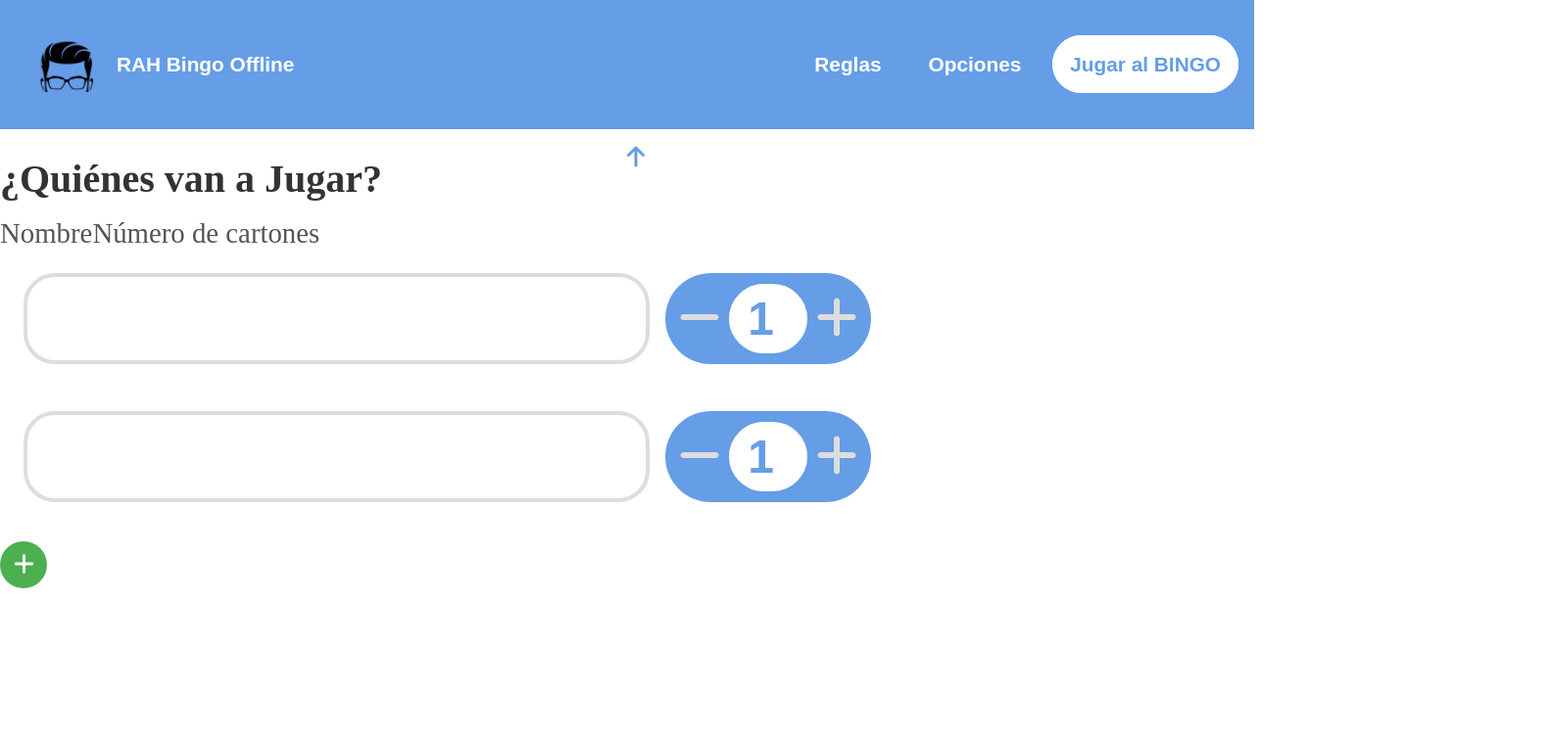
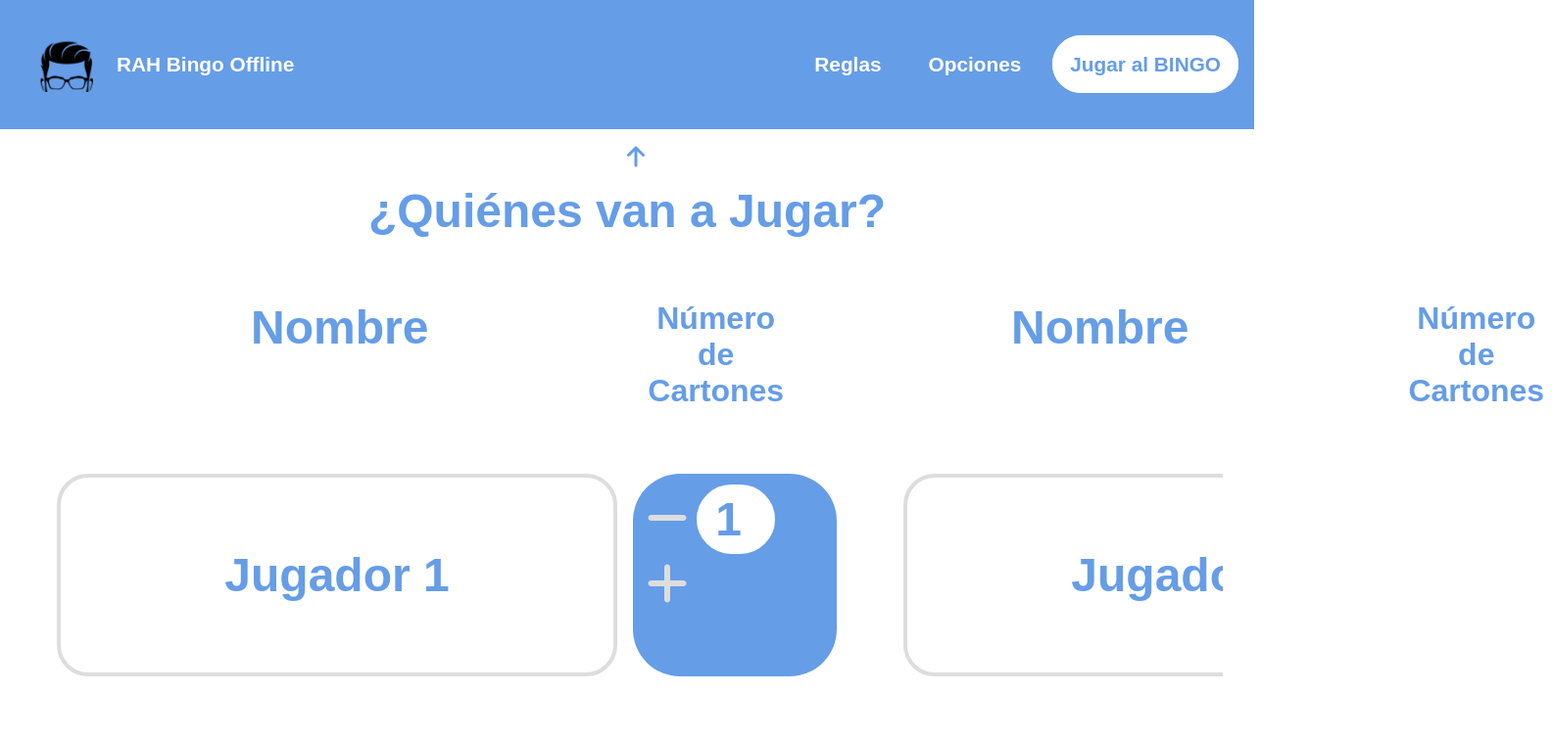
Before and after one commit to Raulacinherrero/rahbingo, a React (Create React App) app: page / in a window 1280 px wide. Shown: the top 755 px of the page at 98% size, 1584 px wide, since content can reach past the window. Built offline with nearby package versions, Linux system fonts and the light colour scheme.

Commit message:
how many players finished

```diff
--- a/src/components/HowManyPlayers/HowManyPlayers.tsx
+++ b/src/components/HowManyPlayers/HowManyPlayers.tsx
@@ -12,20 +12,19 @@ interface Player {
 
 const HowManyPlayers = () => {
     const [players, setPlayers] = useState<Player[]>([
-        { id: 0, name: '', cards: 0 },
-        { id: 1, name: '', cards: 0 }
+        { id: 0, name: 'Jugador 1', cards: 0 },
+        { id: 1, name: 'Jugador 2', cards: 0 }
     ]);
 
     const handleAddPlayer = () => {
         const existingIds = players.map(player => player.id);
         let newId = 0;
         while (existingIds.includes(newId)) {
-          newId++;
+            newId++;
         }
-        const newPlayer = { id: newId, name: '', cards: 0 };
+        const newPlayer = { id: newId, name: `Jugador ${newId + 1}`, cards: 0 };
         setPlayers([...players, newPlayer]);
-      };
-
+    };
 
     const handleRemovePlayer = (id: number) => {
         const updatedPlayers = players.filter(player => player.id !== id);
@@ -42,9 +41,23 @@ const HowManyPlayers = () => {
     return (
         <div className='HowManyPlayers-container'>
             <h1 className='title'>¿Quiénes van a Jugar?</h1>
+            <div className='texts'>
+                <div className='text'>
+                    <span className='name-span'>Nombre</span>
+                    <div className='ncards-span'>
+                        <span>Número de</span>
+                        <span>Cartones</span>
+                    </div>
+                </div>
+                <div className='text'>
+                    <span className='name-span'>Nombre</span>
+                    <div className='ncards-span'>
+                        <span>Número de</span>
+                        <span>Cartones</span>
+                    </div>
+                </div>
+            </div>
             <div className='nplayer-container'>
-                <span className='name-span'>Nombre</span>
-                <span className='ncards-span'>Número de cartones</span>
                 {players.map(player => (
                     <div key={player.id} className='player-container'>
                         <NewPlayer
@@ -63,9 +76,13 @@ const HowManyPlayers = () => {
                         )}
                     </div>
                 ))}
-                <button onClick={handleAddPlayer} className='NewPlayer-button'>
-                    <FontAwesomeIcon icon={faPlus} />
-                </button>
+                {players.length < 10 && (
+                    <div className='NewPlayer-button-container' onClick={handleAddPlayer}>
+                        <button className='NewPlayer-button'>
+                            <FontAwesomeIcon icon={faPlus} />
+                        </button>
+                    </div>
+                )}
             </div>
         </div>
     );
--- a/src/components/HowManyPlayers/how-many-players.scss
+++ b/src/components/HowManyPlayers/how-many-players.scss
@@ -1,60 +1,124 @@
 .HowManyPlayers-container {
+    .title {
+        font-weight: bold;
+        padding: 0.5rem;
+        font-size: 3rem;
+        font-family: sans-serif;
+        color: hsl(214, 73%, 65%);
+        text-align: center;
+        margin: 3rem;
+    }
 
-    .title {
-        font-size: 2.5rem;
-        color: #333;
-        margin-bottom: 1rem;
+    .texts {
+        display: grid;
+        grid-template-columns: repeat(2, 1fr);
+        margin: 2rem;
+
+        .text {
+            display: flex;
+            justify-content: left;
+
+            .name-span {
+                font-weight: bold;
+                padding: 0.5rem;
+                font-size: 3rem;
+                font-family: sans-serif;
+                color: hsl(214, 73%, 65%);
+                text-align: center;
+                margin-left: 13.5rem;
+            }
+
+            .ncards-span {
+                font-weight: bold;
+                padding: 0.5rem;
+                font-size: 2rem;
+                font-family: sans-serif;
+                color: hsl(214, 73%, 65%);
+                text-align: center;
+                margin-left: 13rem;
+
+                span {
+                    display: block;
+                }
+            }
+        }
     }
 
     .nplayer-container {
-        flex-direction: column;
-
-        .name-span {
-            font-size: 1.8rem;
-            color: #555;
-            margin-bottom: 0.5rem;
-        }
-
-        .ncards-span {
-            font-size: 1.8rem;
-            color: #555;
-            margin-bottom: 0.5rem;
-        }
+        display: grid;
+        grid-template-columns: repeat(2, 1fr);
+        grid-gap: 1rem;
+        margin: 2rem;
+        overflow-y: auto;
+        max-height: 310px;
 
         .player-container {
             display: flex;
+            margin: 1px;
 
             .DeletePlayer-button {
                 background-color: #f44336;
                 color: #fff;
-                font-size: 1.5rem;
+                font-size: 2rem;
                 border: none;
                 border-radius: 50%;
-                width: 3rem;
-                height: 3rem;
-                margin-top: 0.5rem;
+                width: 4rem;
+                height: 4rem;
+                margin-top: 1.75rem;
                 cursor: pointer;
 
                 &:hover {
                     background-color: #d32f2f;
                 }
-
             }
         }
     }
+
+    .NewPlayer-button-container {
+        display: flex;
+        justify-content: center;
+        align-items: center;
+        border: 0.5rem dashed #4caf50;
+        height: 4rem;
+        width: 49rem;
+        border-radius: 2rem;
+        margin: 1.5rem;
+        cursor: pointer;
+
         .NewPlayer-button {
             background-color: #4caf50;
             color: #fff;
-        font-size: 1.5rem;
+            font-size: 2rem;
             border: none;
             border-radius: 50%;
             width: 3rem;
             height: 3rem;
-        margin-top: 1rem;
             cursor: pointer;
+        }
 
         &:hover {
-            background-color: #388e3c;
+            border: 0.5rem dashed #84ca87;
+
+            .NewPlayer-button {
+                background-color: #84ca87;
             }
         }
     }
+    .nplayer-container::-webkit-scrollbar {
+        width: 12px;
+    }
+
+    .nplayer-container::-webkit-scrollbar-track {
+        background: #f1f1f1;
+        border-radius: 6px;
+    }
+
+    .nplayer-container::-webkit-scrollbar-thumb {
+        background: #888;
+        border-radius: 6px;
+    }
+
+    .nplayer-container::-webkit-scrollbar-thumb:hover {
+        background: #555;
+    }
+}
--- a/src/components/NewPlayer/NewPlayer.tsx
+++ b/src/components/NewPlayer/NewPlayer.tsx
@@ -11,19 +11,30 @@ interface NewPlayerProps {
 }
 
 const NewPlayer = (props: NewPlayerProps) => {
-    const [inputValue, setInputValue] = useState('');
-    const [numericValue, setNumericValue] = useState(1);
+  const { id, name, cards, onChange } = props;
+  const [inputValue, setInputValue] = useState(name);
+  const [numericValue, setNumericValue] = useState(1); // Establecer 1 como valor inicial
 
-    const handleInputChange = (event: { target: { value: string; }; }) => {
-        setInputValue(event.target.value.slice(0, 20));
+  const handleInputChange = (event: React.ChangeEvent<HTMLInputElement>) => {
+    const value = event.target.value.slice(0, 20);
+    setInputValue(value);
+
+    const numericValue = parseInt(value, 10);
+    if (!isNaN(numericValue)) {
+      onChange(id, 'name', numericValue);
+    }
   };
 
   const handleIncrement = () => {
-        setNumericValue(prevValue => prevValue < 3 ? prevValue + 1 : prevValue);
+    const newValue = numericValue < 3 ? numericValue + 1 : numericValue;
+    setNumericValue(newValue);
+    onChange(id, 'cards', newValue);
   };
 
   const handleDecrement = () => {
-        setNumericValue(prevValue => prevValue > 1 ? prevValue - 1 : prevValue);
+    const newValue = numericValue > 1 ? numericValue - 1 : numericValue;
+    setNumericValue(newValue);
+    onChange(id, 'cards', newValue);
   };
 
   return (
@@ -34,17 +45,13 @@ const NewPlayer = (props: NewPlayerProps) => {
         value={inputValue}
         onChange={handleInputChange}
         maxLength={20}
+        required
       />
       <div className="numeric-input">
         <button className="numeric-button" onClick={handleDecrement}>
           <FontAwesomeIcon icon={faMinus} />
         </button>
-                <input
-                    className="nCards"
-                    type="number"
-                    value={numericValue}
-                    readOnly
-                />
+        <input className="nCards" type="number" value={numericValue} readOnly />
         <button className="numeric-button" onClick={handleIncrement}>
           <FontAwesomeIcon icon={faPlus} />
         </button>
--- a/src/components/NewPlayer/new-player.scss
+++ b/src/components/NewPlayer/new-player.scss
@@ -11,7 +11,7 @@
         transition: border-color 0.2s ease-in-out;
         font-family: sans-serif;
         color: hsl(214, 73%, 65%);
-        width: 70%;
+        width: 35rem;
         text-align: center;
 
         &:focus {
```
Lines whose indentation alone changed are shown as unchanged.
